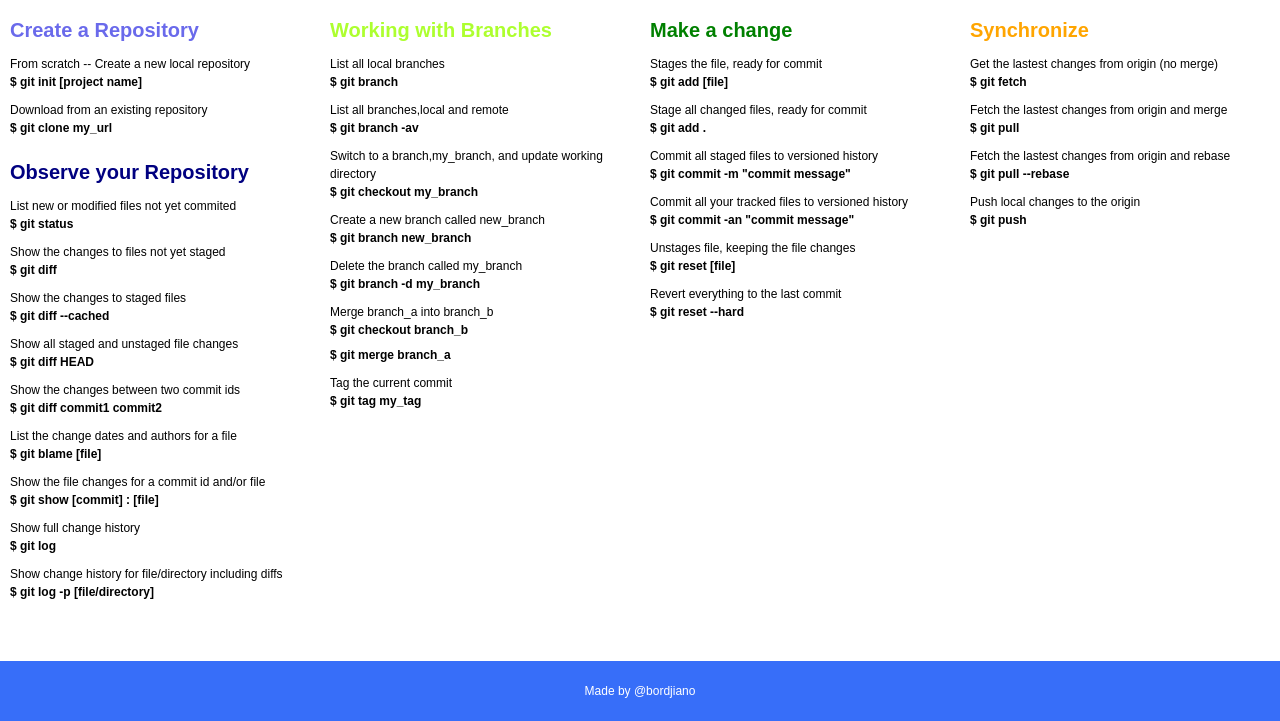
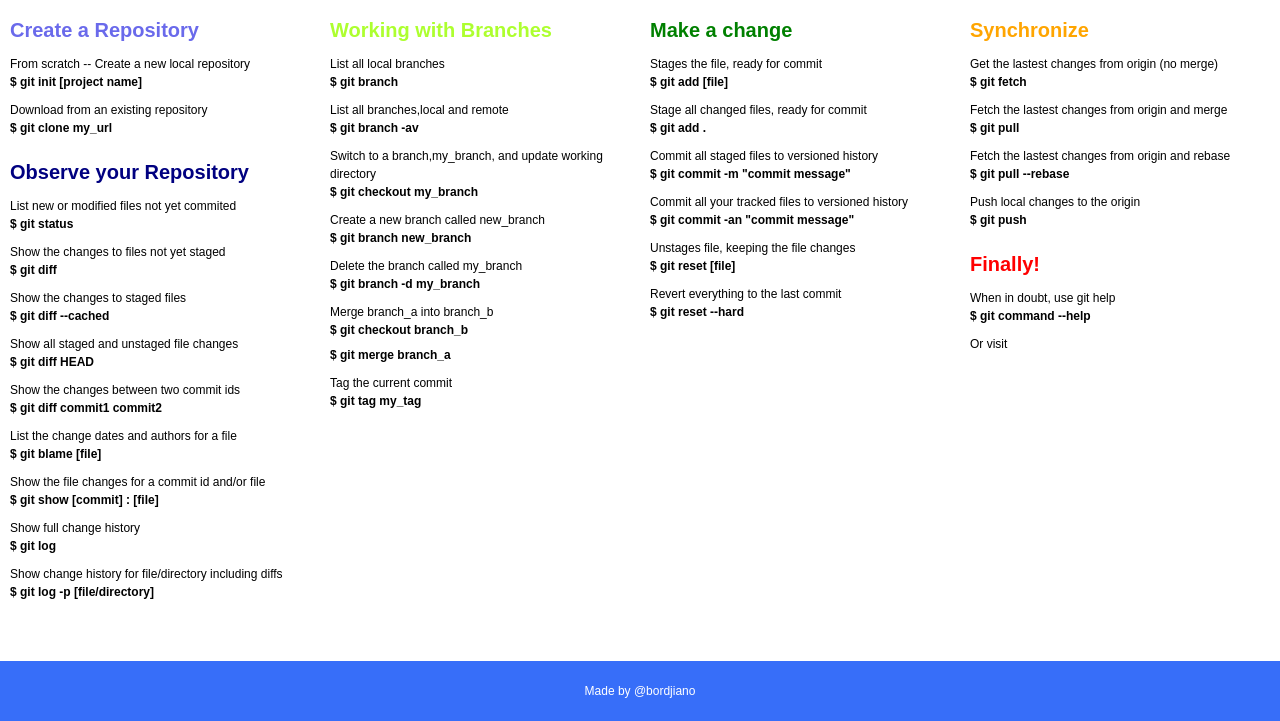
Before and after one commit to Bordjiano/TZRP_WebDev, a plain HTML site: page html/git_commands.html in a window 1280 px wide. Shown: the part 79-800 px from the top of the page. Drawn offline with Linux system fonts and the light colour scheme.

Commit message:
Finally!

```diff
--- a/html/git_commands.html
+++ b/html/git_commands.html
@@ -151,7 +151,15 @@
             <div class="command">$ git push</div>
           </div>
 
+          <h2 class="info_h2 color-red">Finally!</h2>
+          <div class="block_command">
+            <div class="command_info">When in doubt, use git help</div>
+            <div class="command">$ git command --help</div>
+          </div>
 
+          <div class="command_info">Or visit
+            <a href="https://training.github.com/">https://training.github.com/</a>
+          </div>
         </div>
     </div>
   </div>
```
